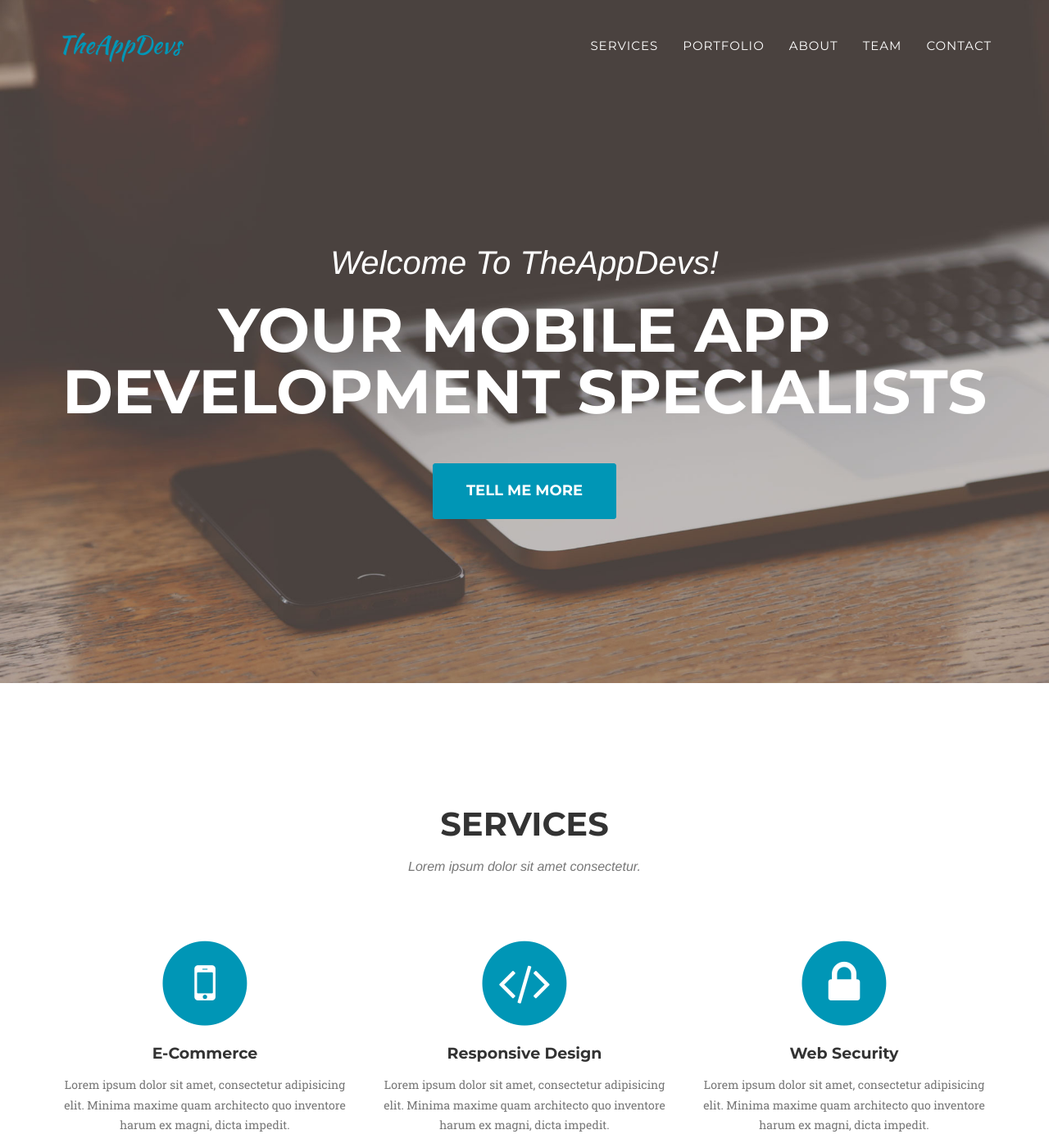
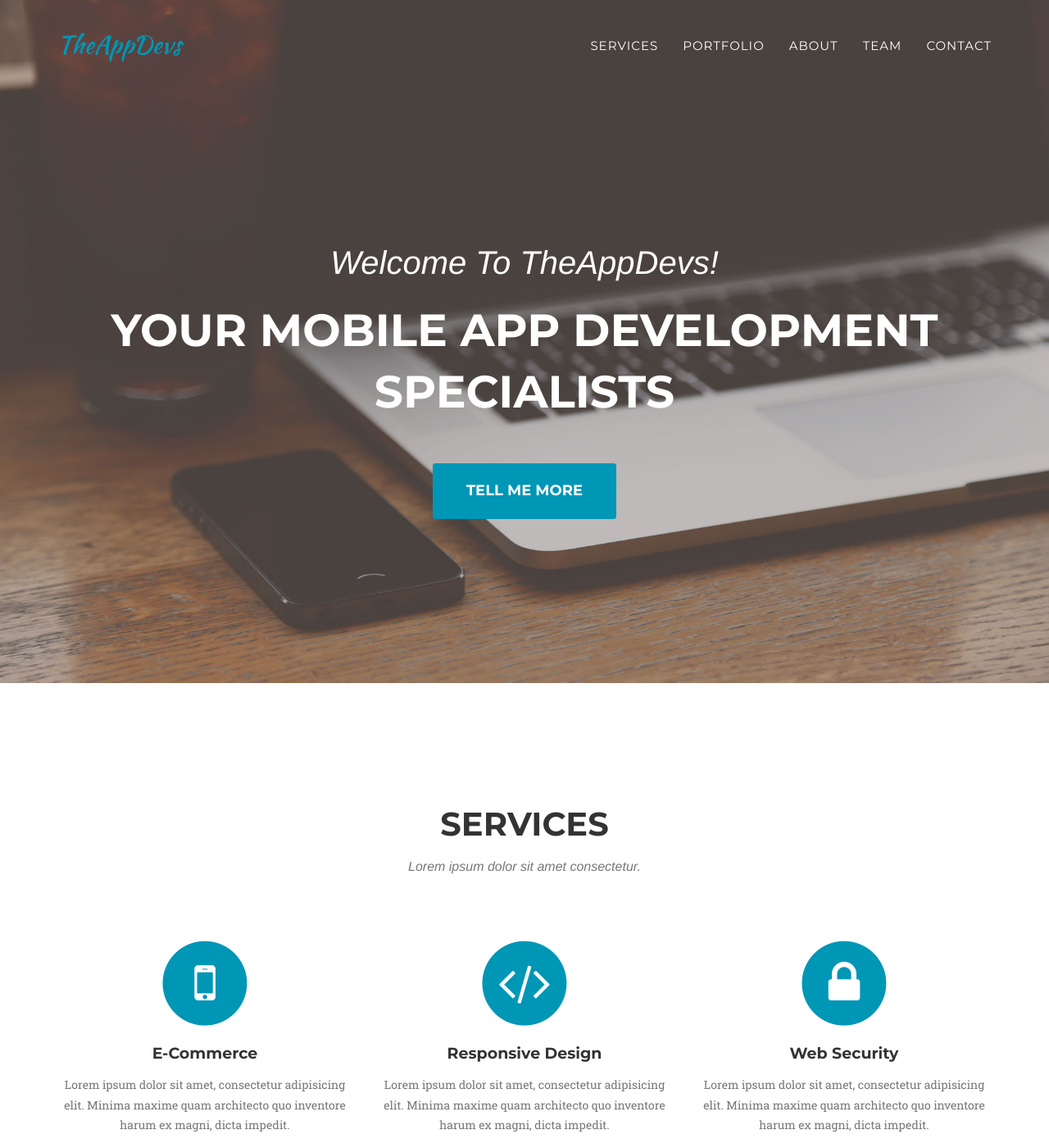
Before and after one commit to TheAppDevs/website, a Jekyll site: the page built from index.html, in a window 1280 px wide and 1400 px high. Shown: the whole window at 82% size. Built offline with Jekyll 4.4.1, drawn with Linux system fonts in a browser that asks for light colours; some web fonts are replaced.

Commit message:
Reduced font size.

```diff
--- a/_includes/css/agency.css
+++ b/_includes/css/agency.css
@@ -315,7 +315,7 @@ header .intro-text .intro-heading {
         margin-bottom: 50px;
         text-transform: uppercase;
         font-family: Montserrat,"Helvetica Neue",Helvetica,Arial,sans-serif;
-        font-size: 75px;
+        font-size: 55px;
         font-weight: 700;
         line-height: 75px;
     }
```
